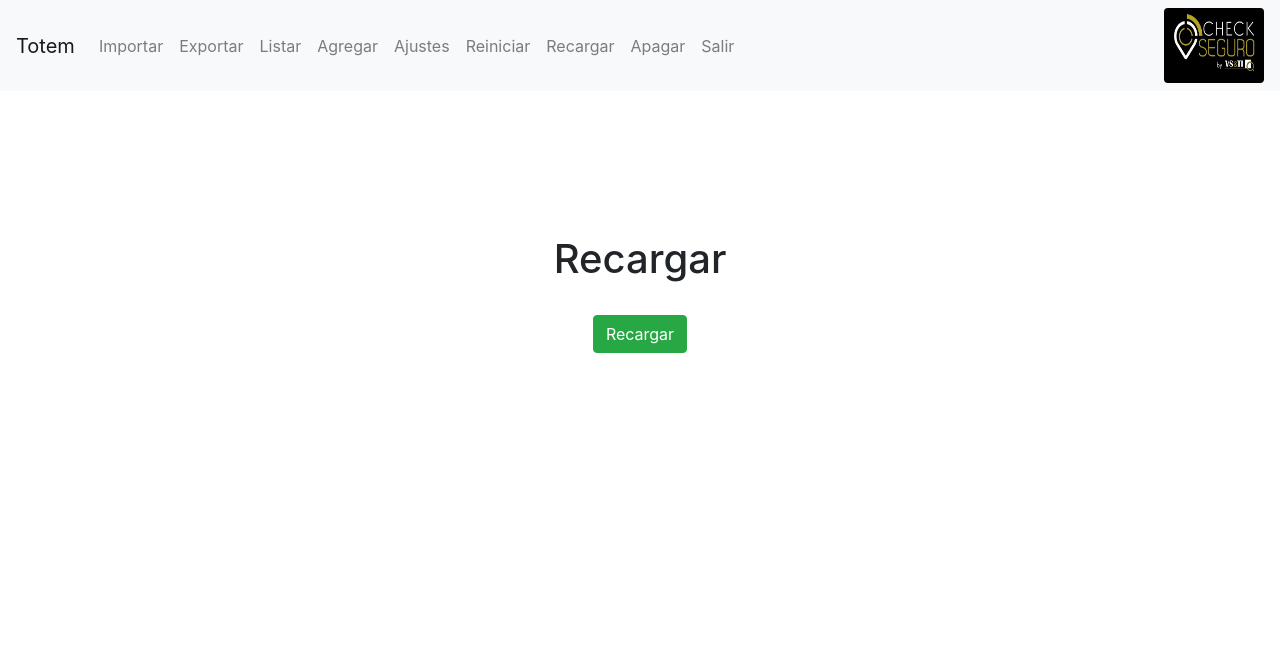
After one commit to MarioRDuque/totem, a PHP site: page /admin/recargar.php in a window 1280 px wide. The commit adds this page. Shown: the top 665 px of the page. Run offline with PHP 8.4, Linux system fonts and the light colour scheme.

Commit message:
mensaje de confirmacion

```diff
--- a/admin/encabezado.php
+++ b/admin/encabezado.php
@@ -41,6 +41,9 @@
                     <a class="nav-link" href="./reiniciar.php">Reiniciar</a>
                 </li>
                 <li class="nav-item">
+                    <a class="nav-link" href="./recargar.php">Recargar</a>
+                </li>
+                <li class="nav-item">
                     <a class="nav-link" href="./apagar.php">Apagar</a>
                 </li>
                 </li>
--- /dev/null
+++ b/admin/recargar.php
@@ -0,0 +1,25 @@
+<!doctype html>
+<html lang="es">
+
+<?php include_once "encabezado.php" ?>
+<br>
+<br>
+<br>
+
+
+<body>
+  <br><br>
+  <div class="container">
+    <br>
+    <h1 class="text-center">Recargar</h1>
+    <br>
+    <form action="<?php exec("sudo sh /var/www/html/totem/admin/apaga.sh") ?>" method="POST" class="text-center">
+      <button type="submit" class="btn btn-success">Recargar</button>
+    </form>
+  </div>
+
+</body>
+<br><br><br>
+<?php include_once "../pie.php" ?>
+
+</html>
```
